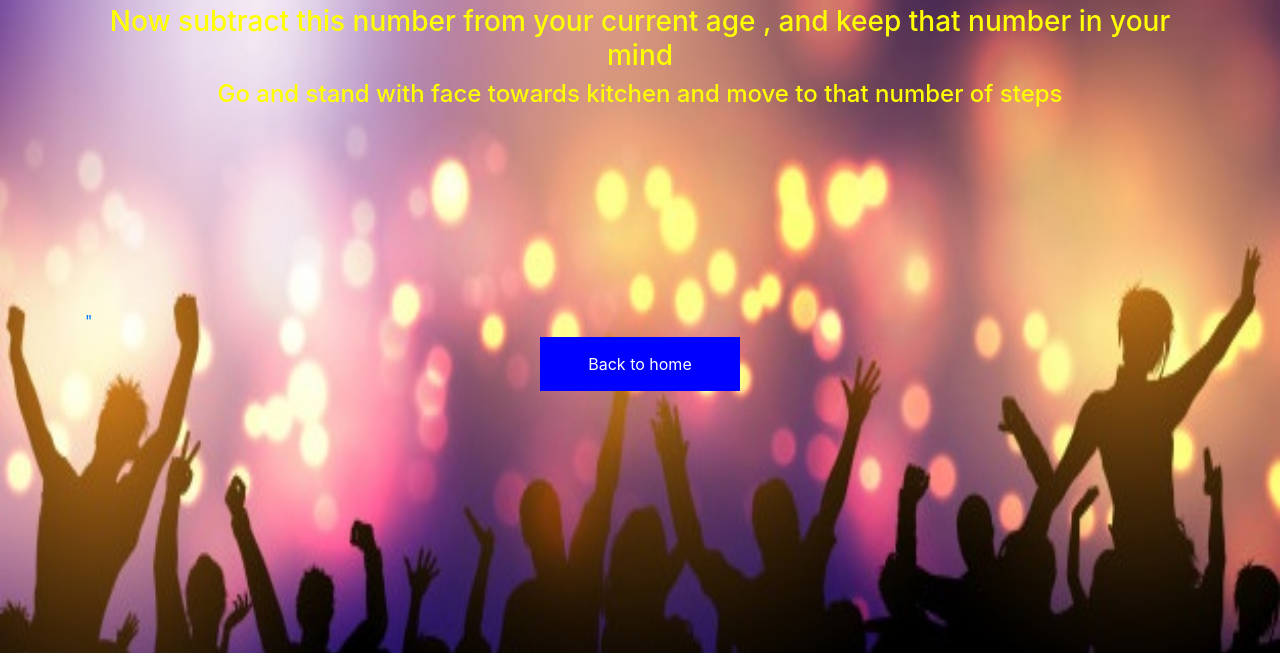
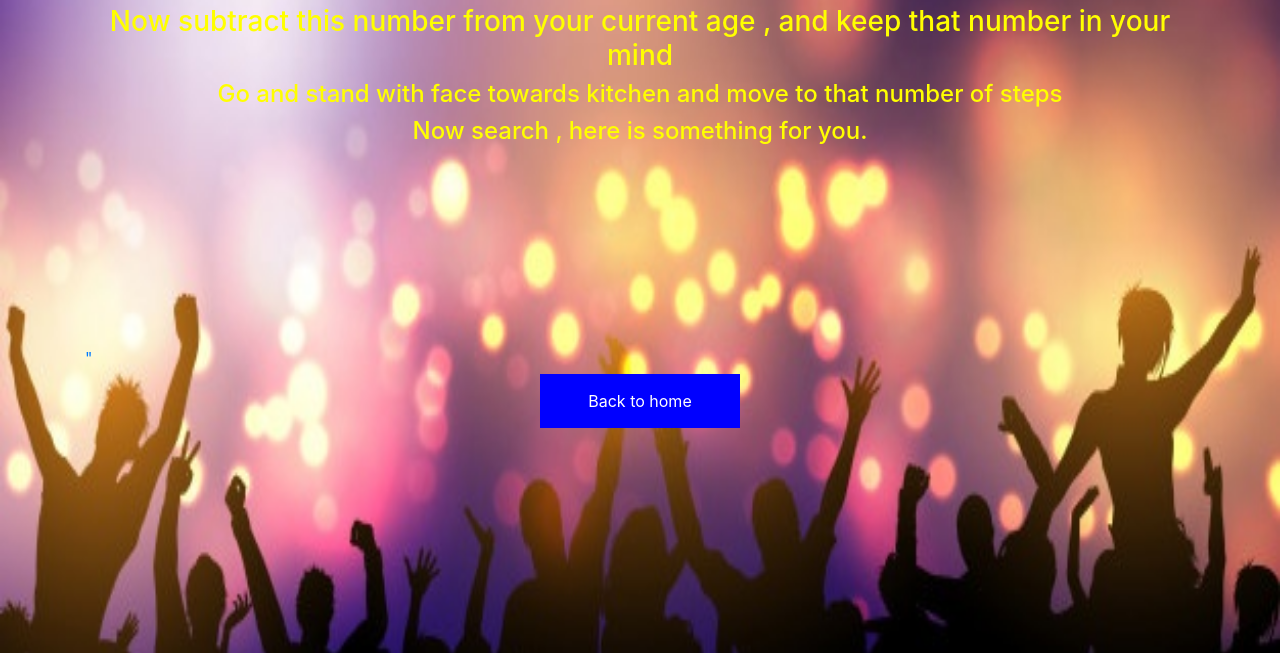
Before and after one commit to Harmanjot12/Friend-Birthday, a plain HTML site: page answer1.html in a window 1280 px wide. Shown: the part 147-800 px from the top of the page. Drawn offline with nearby package versions, Linux system fonts and the light colour scheme.

Commit message:
Update answer1.html

```diff
--- a/answer1.html
+++ b/answer1.html
@@ -41,6 +41,7 @@
 			<h1 class="text-center" style="color:yellow;"><b>Yippee!  Your answer is correct.</b></h1>
 			<h3 class="text-center" style="color:yellow;">Now subtract this number from your current age , and keep that number in your mind</h3>
 			<h4 class="text-center" style="color:yellow;">Go and stand with face towards kitchen and move to that number of steps</h4>
+			<h4 class="text-center" style="color:yellow;">Now search , here is something for you.</h4>
 
 		</div>
 	</div>
```
